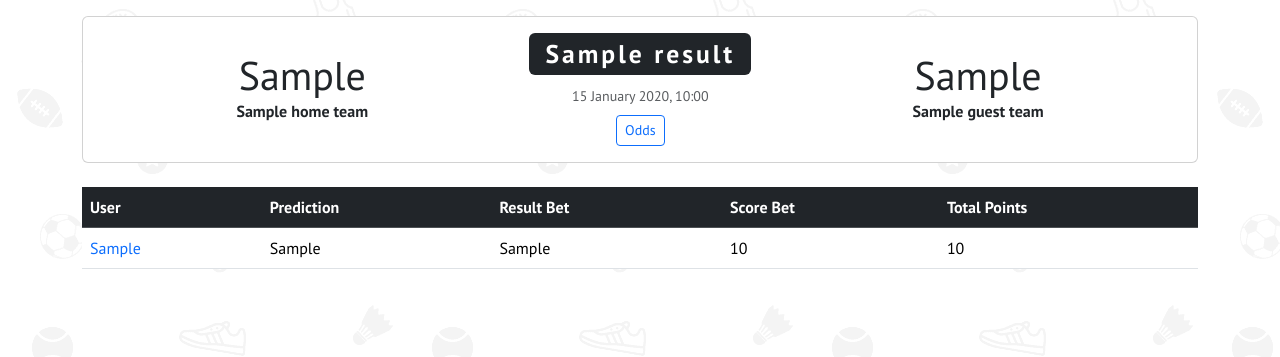
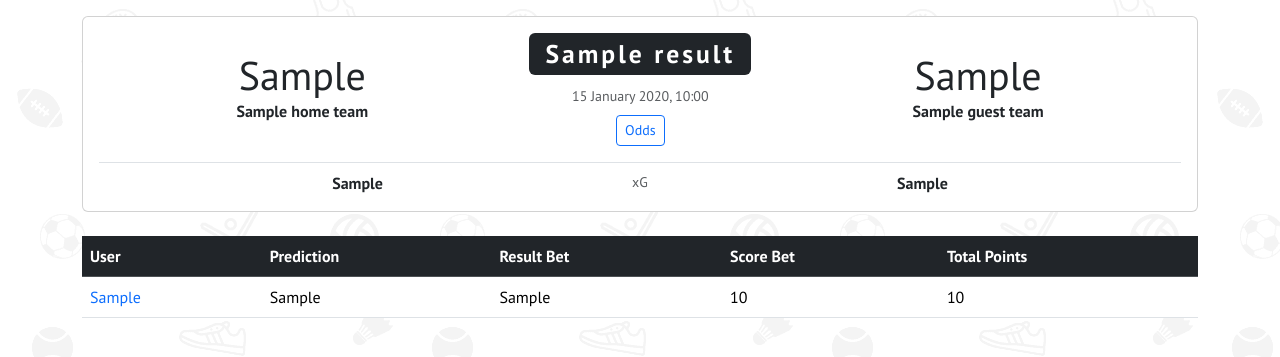
Before and after one commit to uncletoxa/nostradamus, a Django app: template matches/templates/single_match.html in a window 1280 px wide. Shown: the part 106-463 px from the top of the page. Run offline with Django 3.2, Linux system fonts and the light colour scheme; the template is opened without the code that fills it: most values are stand-ins (such as "Sample title", 1, 10 or a date in 2020); parts of the project's set-up code (start-up, migrations or seed data) failed here and were passed over; some libraries are stand-ins or nearby versions.

Commit message:
Add xG stats to match card page

```diff
--- a/matches/templates/single_match.html
+++ b/matches/templates/single_match.html
@@ -37,6 +37,13 @@
           <div class="fw-bold mt-1">{% trans match.guest_team.name %}</div>
         </div>
       </div>
+      {% if match.home_xg is not None and match.guest_xg is not None %}
+      <div class="d-flex align-items-center mt-3 pt-2 border-top">
+        <span class="fw-semibold flex-fill text-center">{{ match.home_xg }}</span>
+        <span class="text-muted small mx-3">xG</span>
+        <span class="fw-semibold flex-fill text-center">{{ match.guest_xg }}</span>
+      </div>
+      {% endif %}
     </div>
   </div>
 
```
